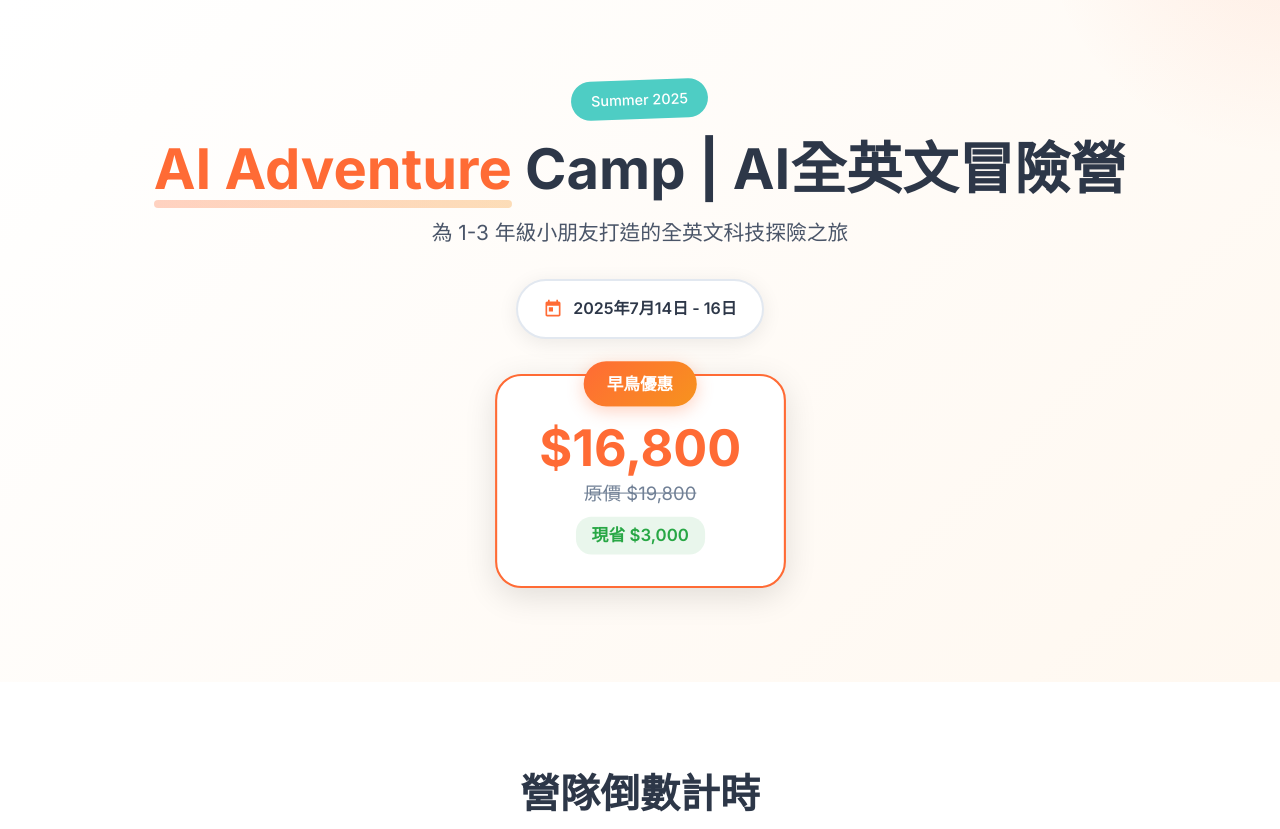
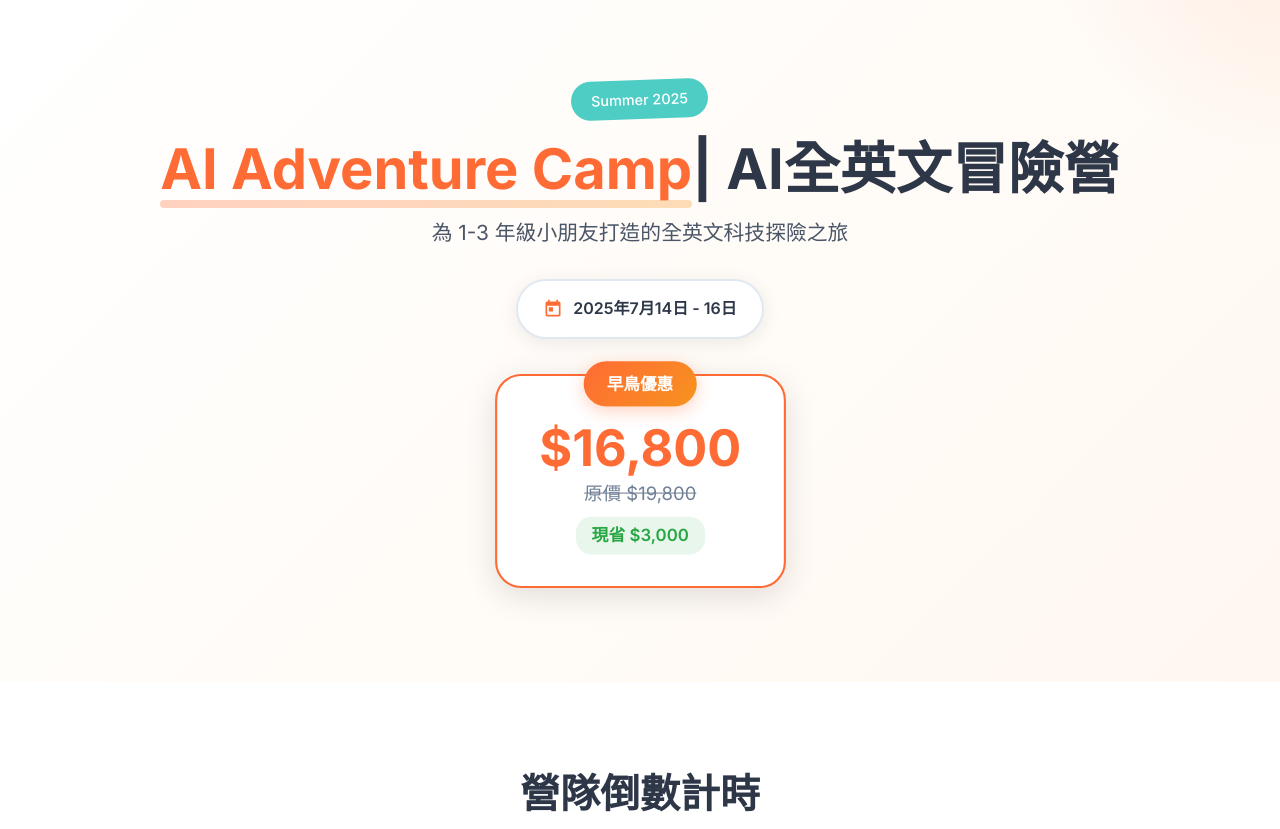
Before and after one commit to ChangChiaEn/AI-Adventure-Camp, a plain HTML site: page index.html in a window 1280 px wide. Shown: the top 829 px of the page. Drawn offline with Linux system fonts and the light colour scheme.

Commit message:
Update index.html

```diff
--- a/index.html
+++ b/index.html
@@ -665,7 +665,7 @@
       <div class="header-content fade-in">
         <div class="camp-badge">Summer 2025</div>
         <h1 class="main-title">
-          <span class="title-accent">AI Adventure</span> Camp | AI全英文冒險營
+          <span class="title-accent">AI Adventure Camp</span>| AI全英文冒險營
         </h1>
         <p class="subtitle">為 1-3 年級小朋友打造的全英文科技探險之旅</p>
         <div class="date-info">
```
